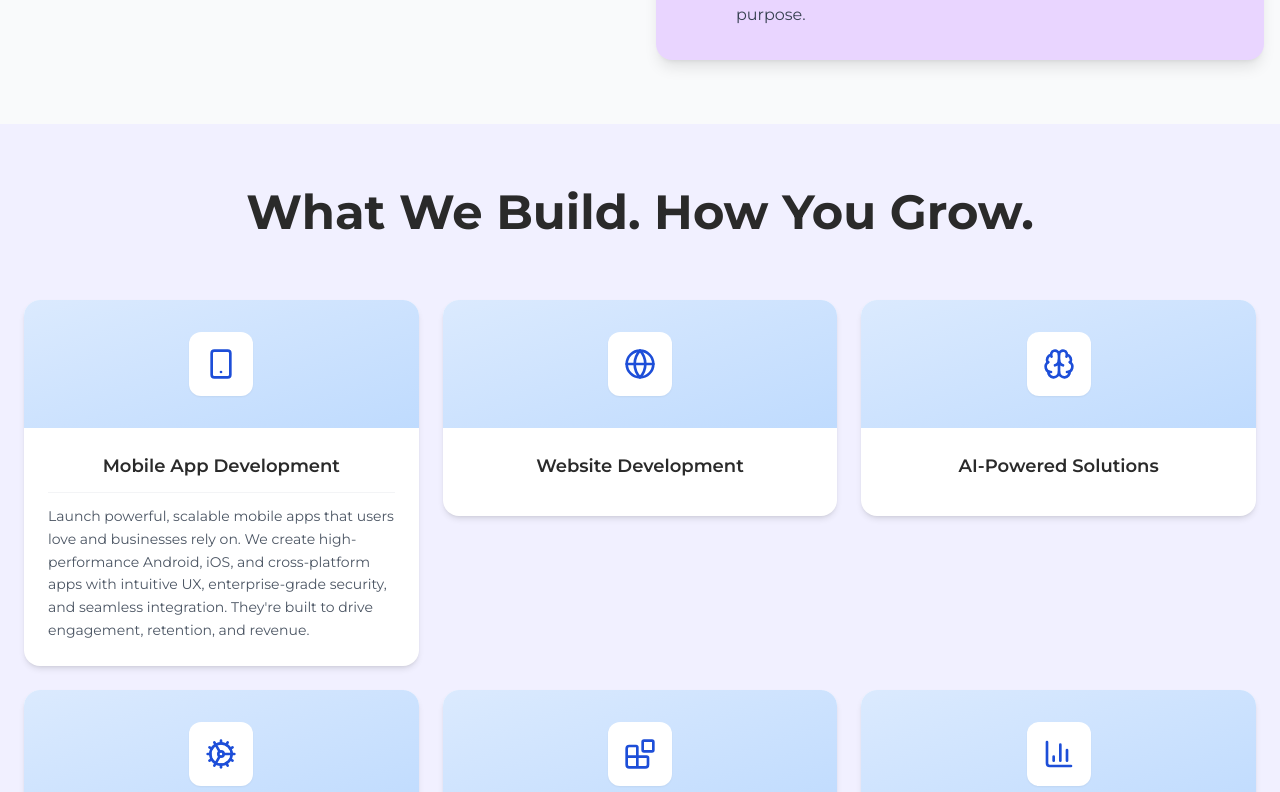
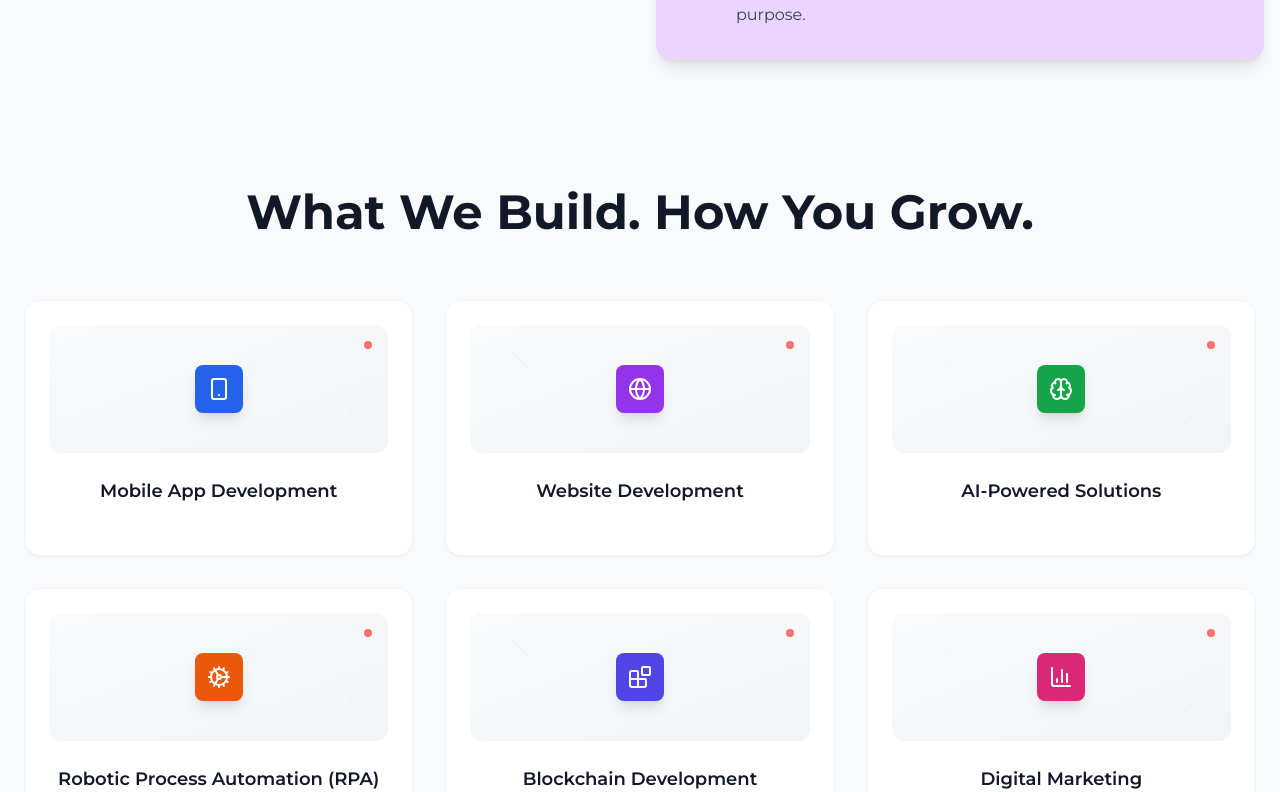
Before and after one commit to rastogi30/Mindor-tech, a Next.js app: page / in a window 1280 px wide. Shown: the part 2668-3460 px from the top of the page. Built offline with nearby package versions, Linux system fonts and the light colour scheme.

Commit message:
ui update

```diff
--- a/src/components/Service.tsx
+++ b/src/components/Service.tsx
@@ -6,77 +6,107 @@ interface Service {
   title: string;
   icon: React.ReactNode;
   description: string;
+  bgColor: string;
 }
 
 const services: Service[] = [
   {
     id: 'mobile',
     title: 'Mobile App Development',
-    icon: <Smartphone className="w-8 h-8 text-blue-700" />,
-    description: 'Launch powerful, scalable mobile apps that users love and businesses rely on. We create high-performance Android, iOS, and cross-platform apps with intuitive UX, enterprise-grade security, and seamless integration. They\'re built to drive engagement, retention, and revenue.'
+    icon: <Smartphone className="w-6 h-6 text-white" />,
+    description: 'Launch powerful, scalable mobile apps that users love and businesses rely on. We create high-performance Android, iOS, and cross-platform apps with intuitive UX, enterprise-grade security, and seamless integration.',
+    bgColor: 'bg-blue-600'
   },
   {
     id: 'website',
     title: 'Website Development',
-    icon: <Globe className="w-8 h-8 text-blue-700" />,
-    description: 'Build responsive, modern websites that convert visitors into customers. Custom responsive designs optimized for all devices with fast loading speeds and SEO optimization.'
+    icon: <Globe className="w-6 h-6 text-white" />,
+    description: 'Build responsive, modern websites that convert visitors into customers. Custom responsive designs optimized for all devices with fast loading speeds and SEO optimization.',
+    bgColor: 'bg-purple-600'
   },
   {
     id: 'ai',
     title: 'AI-Powered Solutions',
-    icon: <Brain className="w-8 h-8 text-blue-700" />,
-    description: 'Harness the power of artificial intelligence to automate and optimize your business processes with machine learning models and intelligent automation.'
+    icon: <Brain className="w-6 h-6 text-white" />,
+    description: 'Harness the power of artificial intelligence to automate and optimize your business processes with machine learning models and intelligent automation.',
+    bgColor: 'bg-green-600'
   },
   {
     id: 'rpa',
     title: 'Robotic Process Automation (RPA)',
-    icon: <Cog className="w-8 h-8 text-blue-700" />,
-    description: 'Automate repetitive tasks to increase efficiency and reduce human error through intelligent workflow automation and system integration.'
+    icon: <Cog className="w-6 h-6 text-white" />,
+    description: 'Automate repetitive tasks to increase efficiency and reduce human error through intelligent workflow automation and system integration.',
+    bgColor: 'bg-orange-600'
   },
   {
     id: 'blockchain',
     title: 'Blockchain Development',
-    icon: <Blocks className="w-8 h-8 text-blue-700" />,
-    description: 'Secure, transparent blockchain solutions for modern business challenges including smart contracts and decentralized applications.'
+    icon: <Blocks className="w-6 h-6 text-white" />,
+    description: 'Secure, transparent blockchain solutions for modern business challenges including smart contracts and decentralized applications.',
+    bgColor: 'bg-indigo-600'
   },
   {
     id: 'marketing',
     title: 'Digital Marketing',
-    icon: <BarChart3 className="w-8 h-8 text-blue-700" />,
-    description: 'Drive growth with data-driven marketing strategies, SEO, social media management, and performance analytics.'
+    icon: <BarChart3 className="w-6 h-6 text-white" />,
+    description: 'Drive growth with data-driven marketing strategies, SEO, social media management, and performance analytics.',
+    bgColor: 'bg-pink-600'
   }
 ];
 
 export default function ServicesAccordion() {
   return (
-    <div className="min-h-screen" style={{ backgroundColor: '#F1F0FF' }}>
+    <div className="min-h-screen bg-gray-50">
       <div className="max-w-7xl mx-auto px-6 py-16">
 
         <div className="text-center mb-16">
-          <h1 className="text-4xl md:text-5xl font-bold mb-4" style={{ color: '#2A2A2A' }}>
+          <h1 className="text-4xl md:text-5xl font-bold mb-4 text-gray-900">
             What We Build. How You Grow.
           </h1>
         </div>
 
-        <div className="grid grid-cols-1 md:grid-cols-2 lg:grid-cols-3 gap-6">
+        <div className="grid grid-cols-1 md:grid-cols-2 lg:grid-cols-3 gap-8">
           {services.map((service, index) => (
-            <div key={service.id} className="relative group">
-              <div className="bg-white rounded-2xl shadow-md transition-all duration-300 overflow-hidden group-hover:shadow-xl">
+            <div key={service.id} className="group cursor-pointer">
 
-                <div className={`bg-gradient-to-br from-blue-100 to-blue-200 p-8 flex justify-center items-center h-32 transition-all duration-500 ${index === 0 ? 'group-hover:h-0 group-hover:p-0 group-hover:opacity-0' : 'group-hover:h-0 group-hover:p-0 group-hover:opacity-0'}`}>
-                  <div className="w-16 h-16 bg-white rounded-xl flex items-center justify-center shadow-sm">
-                    {service.icon}
+              <div className="block group-hover:hidden">
+                <div className="bg-white rounded-2xl p-6 shadow-sm transition-all duration-300 border border-gray-100 relative overflow-hidden h-64">
+
+                  <div className="relative h-32 bg-gradient-to-br from-gray-50 to-gray-100 rounded-xl mb-6 flex items-center justify-center">
+                    <div className="absolute top-4 right-4 w-2 h-2 bg-red-400 rounded-full"></div>
+
+                    <div className={`w-12 h-12 ${service.bgColor} rounded-lg flex items-center justify-center shadow-lg`}>
+                      {service.icon}
+                    </div>
+
+                    <div className="absolute inset-0 opacity-10">
+                      <div className="absolute top-8 left-8 w-8 h-0.5 bg-gray-300 rotate-45"></div>
+                      <div className="absolute bottom-8 right-8 w-6 h-0.5 bg-gray-300 -rotate-45"></div>
+                    </div>
                   </div>
-                </div>
 
-                <div className="p-6">
-                  <h3 className="text-lg font-semibold mb-3 text-center" style={{ color: '#2A2A2A' }}>
+                  <h3 className="text-lg font-semibold text-gray-900 text-center mb-4">
                     {service.title}
                   </h3>
+                </div>
+              </div>
 
-                  <div className={`overflow-hidden transition-all duration-500 ease-in-out ${index === 0 ? 'max-h-96 opacity-100 group-hover:max-h-96 group-hover:opacity-100' : 'max-h-0 opacity-0 group-hover:max-h-96 group-hover:opacity-100'}`}>
-                    <div className="pt-3 border-t border-gray-100">
-                      <p className="text-gray-600 text-sm leading-relaxed text-left">
+              <div className="hidden group-hover:block">
+                <div className="bg-white rounded-2xl shadow-lg transition-all duration-300 border border-gray-100 overflow-hidden h-64">
+                  <div className="flex h-full">
+                    <div className={`w-32 h-full ${service.bgColor} flex items-center justify-center`}>
+                      <div className="text-white">
+                        {React.cloneElement(service.icon as React.ReactElement, {
+                          className: "w-12 h-12 text-white"
+                        })}
+                      </div>
+                    </div>
+
+                    <div className="flex-1 p-4 flex flex-col justify-center">
+                      <h3 className="text-base font-semibold text-gray-900 mb-3">
+                        {service.title}
+                      </h3>
+                      <p className="text-gray-600 text-xs leading-relaxed">
                         {service.description}
                       </p>
                     </div>
```
